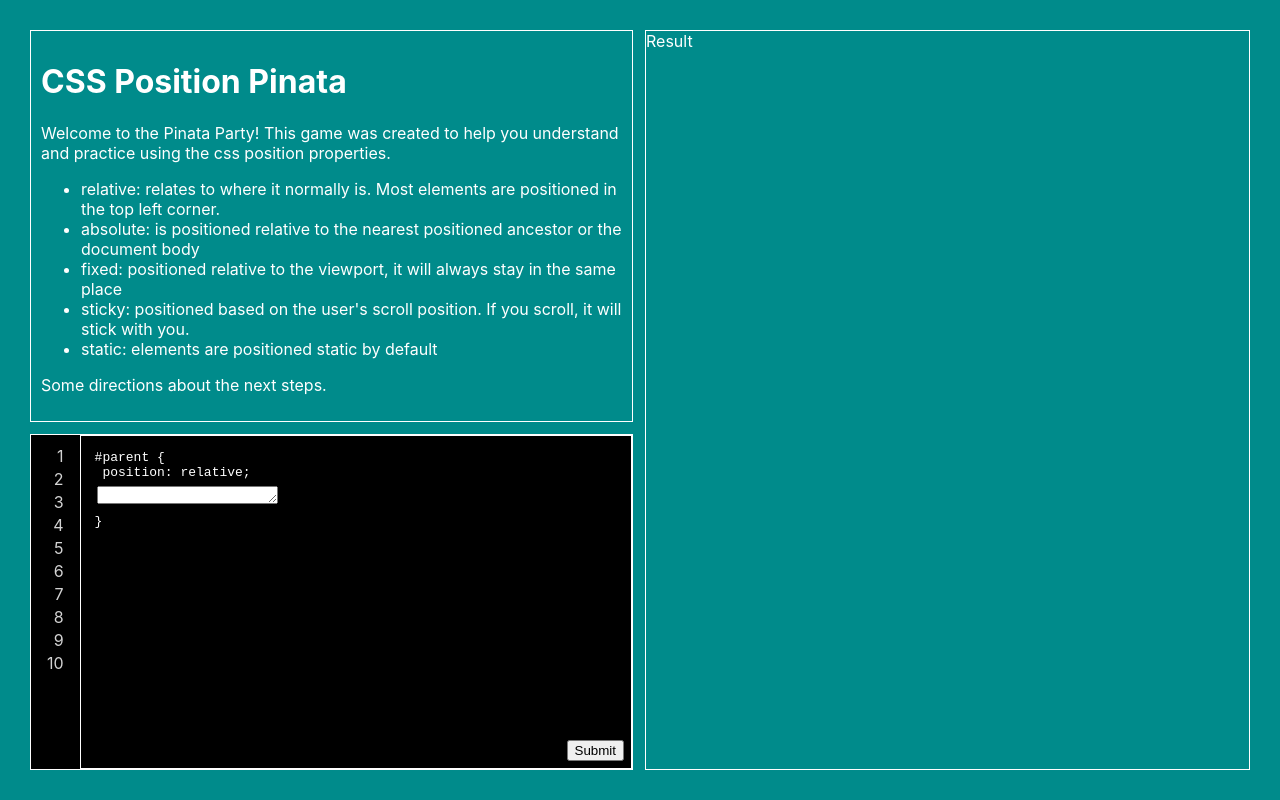
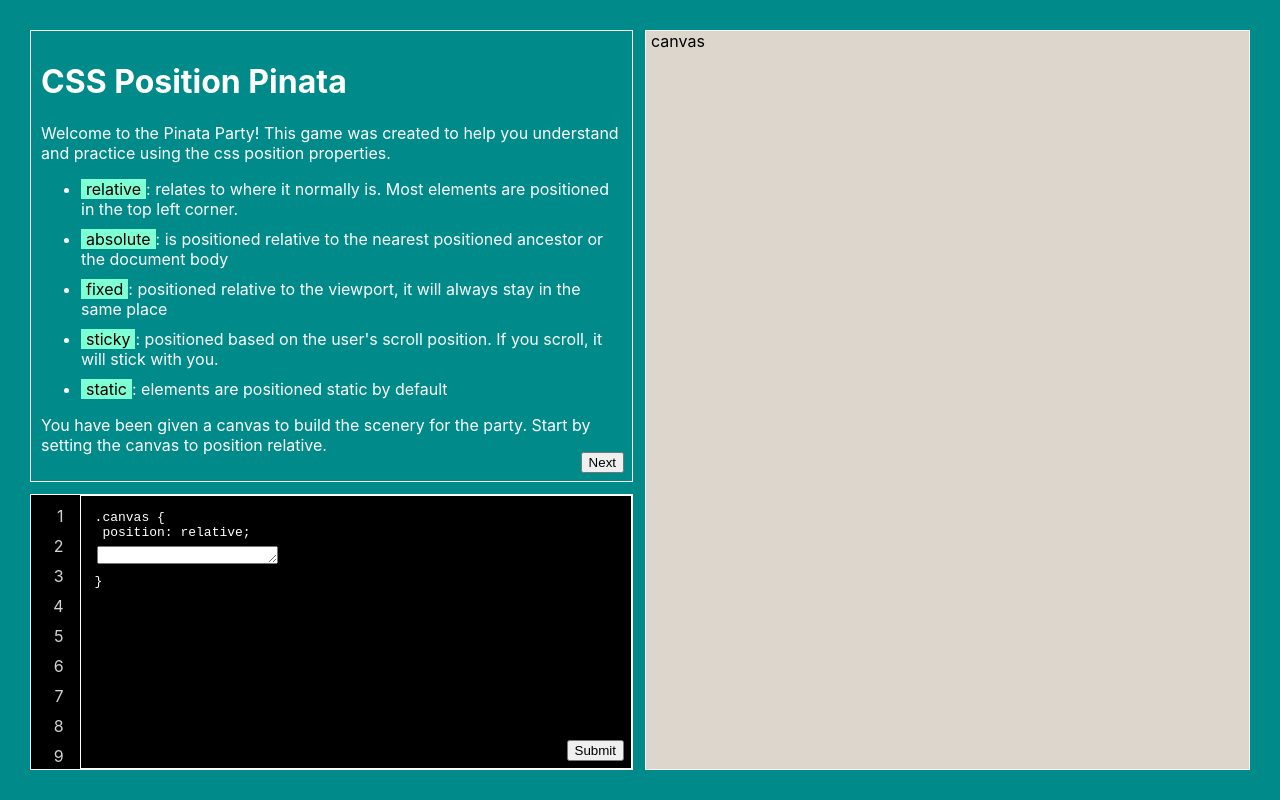
Before and after one commit to karisP/css-position-pinata, a React (Create React App) app: page / in a window 1280 px wide. Built offline with nearby package versions, Linux system fonts and the light colour scheme.

Commit message:
more styles added to instructions and result, state and handler added for instr

```diff
--- a/src/Layout/Layout.tsx
+++ b/src/Layout/Layout.tsx
@@ -1,14 +1,24 @@
+import React from 'react';
 import CodeEditor from '../components/CodeEditor';
 import Instructions from '../components/Instructions';
 import Result from '../components/Result';
 import styles from './Layout.module.css';
 
 const Layout = () => {
+  const [currentStep, setCurrentStep] = React.useState<number>(0);
+
+  const handleClickNext = () => {
+    setCurrentStep(currentStep + 1);
+  };
+
   return (
     <div className={styles.wrapper}>
       <Result />
       <div className={styles.container}>
-        <Instructions />
+        <Instructions
+          currentStep={currentStep}
+          handleClickNext={handleClickNext}
+        />
         <CodeEditor />
       </div>
     </div>
--- a/src/components/CodeEditor/CodeEditor.tsx
+++ b/src/components/CodeEditor/CodeEditor.tsx
@@ -17,7 +17,7 @@ const CodeEditor = () => {
       </ul>
       <div className={styles.syntax}>
         <pre>
-          #parent &#123; <br /> position: relative;
+          .canvas &#123; <br /> position: relative;
         </pre>
         <textarea></textarea>
         <pre>&#125;</pre>
--- a/src/components/Instructions/Instructions.module.css
+++ b/src/components/Instructions/Instructions.module.css
@@ -1,3 +1,20 @@
 .container {
   padding: 10px;
+  position: relative;
 }
+
+li:not(:last-child) {
+  margin-bottom: 10px;
+}
+
+.term {
+  background-color: aquamarine;
+  color: black;
+  padding: 0 5px;
+}
+
+.container button {
+  position: absolute;
+  bottom: 8px;
+  right: 8px;
+}
--- a/src/components/Instructions/Instructions.tsx
+++ b/src/components/Instructions/Instructions.tsx
@@ -1,6 +1,28 @@
+import React from 'react';
 import styles from './Instructions.module.css';
 
-const Instructions = () => {
+type Instructions = {
+  text: string;
+  action: string | null;
+};
+
+type InstructionsProps = {
+  currentStep: number;
+  handleClickNext: () => void;
+};
+
+const Instructions = (props: InstructionsProps) => {
+  const instructions: Instructions[] = [
+    {
+      text: 'You have been given a canvas to build the scenery for the party. Start by setting the canvas to position relative.',
+      action: 'Next'
+    },
+    {
+      text: 'Now we need to set the grass to the bottom of the screen using position fixed',
+      action: 'Next'
+    }
+  ];
+
   return (
     <div className={styles.container}>
       <h1>CSS Position Pinata</h1>
@@ -10,24 +32,28 @@ const Instructions = () => {
       </p>
       <ul>
         <li>
-          relative: relates to where it normally is. Most elements are
-          positioned in the top left corner.
+          <span className={styles.term}>relative</span>: relates to where it
+          normally is. Most elements are positioned in the top left corner.
         </li>
         <li>
-          absolute: is positioned relative to the nearest positioned ancestor or
-          the document body
+          <span className={styles.term}>absolute</span>: is positioned relative
+          to the nearest positioned ancestor or the document body
         </li>
         <li>
-          fixed: positioned relative to the viewport, it will always stay in the
-          same place
+          <span className={styles.term}>fixed</span>: positioned relative to the
+          viewport, it will always stay in the same place
         </li>
         <li>
-          sticky: positioned based on the user's scroll position. If you scroll,
-          it will stick with you.
+          <span className={styles.term}>sticky</span>: positioned based on the
+          user's scroll position. If you scroll, it will stick with you.
         </li>
-        <li>static: elements are positioned static by default</li>
+        <li>
+          <span className={styles.term}>static</span>: elements are positioned
+          static by default
+        </li>
       </ul>
-      <p>Some directions about the next steps.</p>
+      <p>{instructions[props.currentStep].text}</p>
+      <button onClick={props.handleClickNext}>Next</button>
     </div>
   );
 };
--- /dev/null
+++ b/src/components/Result/Result.module.css
@@ -0,0 +1,28 @@
+.container {
+  background-color: #ddd6cd;
+}
+
+.container span {
+  padding-left: 5px;
+  color: black;
+}
+
+.branch {
+  background-color: brown;
+  padding: 5px;
+}
+
+.sky {
+  background-color: lightblue;
+  padding: 5px;
+}
+
+.grass {
+  background-color: green;
+  height: 40px;
+  padding: 5px;
+}
+
+.hidden {
+  display: none;
+}
--- a/src/components/Result/Result.tsx
+++ b/src/components/Result/Result.tsx
@@ -1,5 +1,14 @@
+import styles from './Result.module.css';
+
 const Result = () => {
-  return <div>Result</div>;
+  return (
+    <div className={styles.container}>
+      <div className={`${styles.branch} ${styles.hidden}`}>branch</div>
+      <div className={`${styles.sky} ${styles.hidden}`}>sky</div>
+      <div className={`${styles.grass} ${styles.hidden}`}>grass</div>
+      <span>canvas</span>
+    </div>
+  );
 };
 
 export default Result;
```
